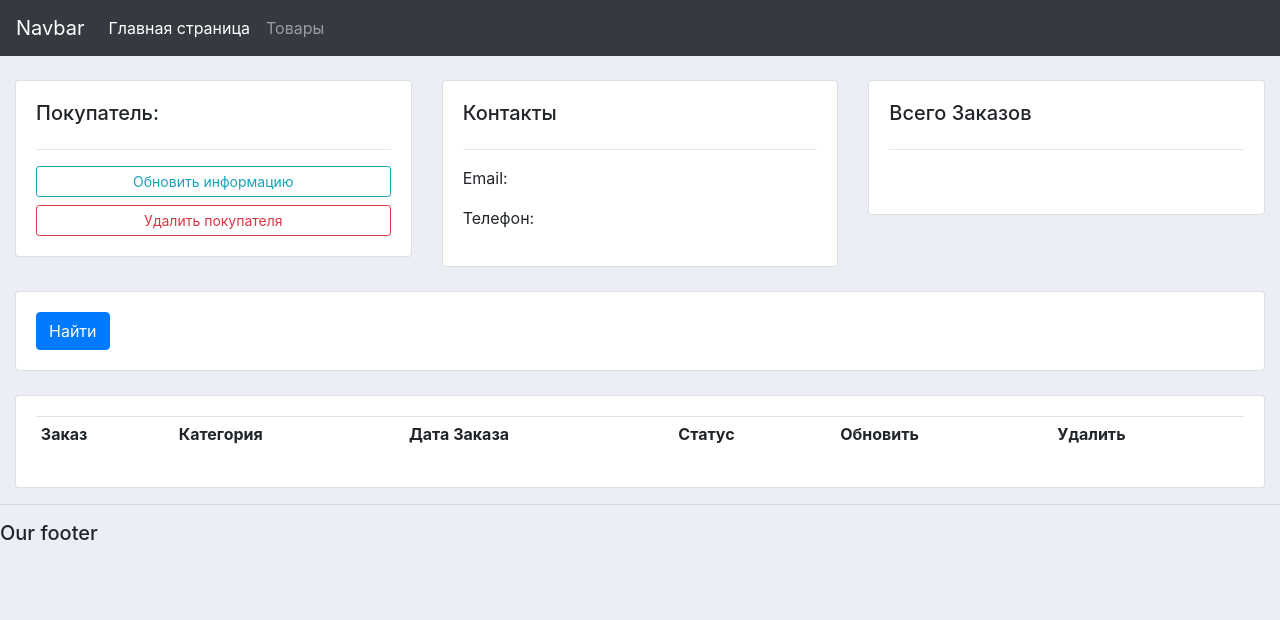
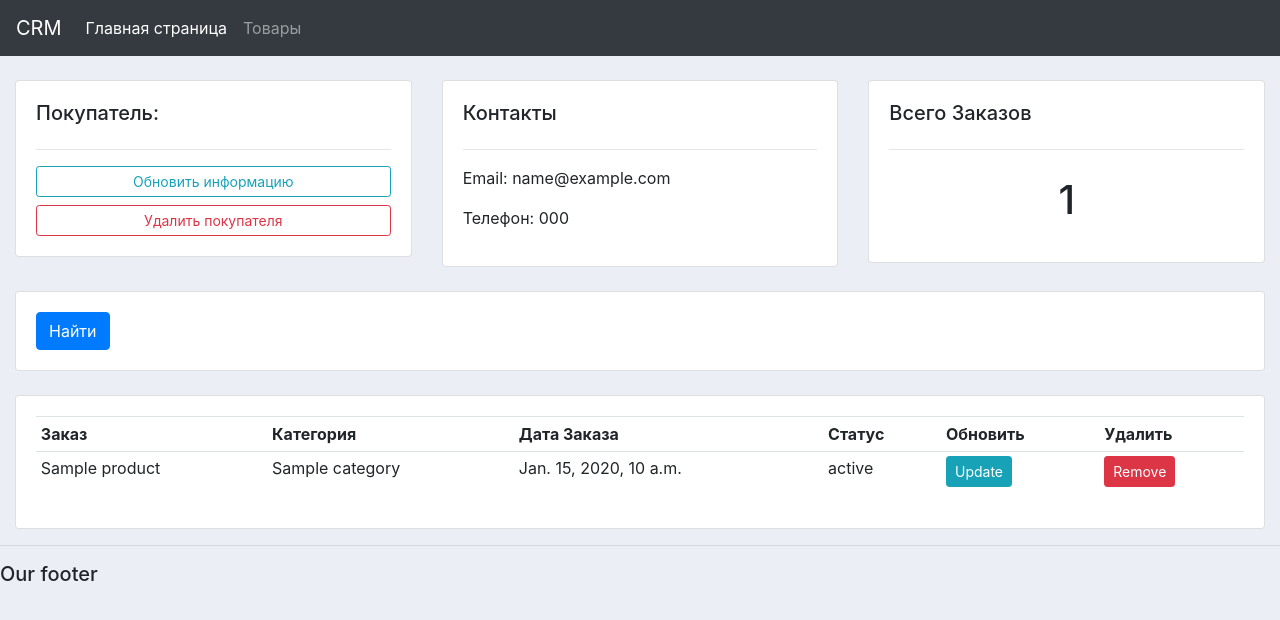
Before and after one commit to NoNamePoint/PlatformDjango, a Django app: template crm1/accounts/templates/accounts/customer.html in a window 1280 px wide. Shown: the top 620 px of the page. Run offline with Django 3.2, Linux system fonts and the light colour scheme; the template is opened without the code that fills it: most values are stand-ins (such as "Sample title", 1, 10 or a date in 2020); lists and menus that the app fills with data are empty; some libraries are stand-ins or nearby versions.

Commit message:
created urls, views and alter admin panel

```diff
--- a/crm1/accounts/templates/accounts/customer.html
+++ b/crm1/accounts/templates/accounts/customer.html
@@ -19,8 +19,8 @@
         <div class="card card-body">
             <h5>Контакты</h5>
             <hr>
-            <p>Email: </p>
-            <p>Телефон: </p>
+            <p>Email: {{ customers.email }} </p>
+            <p>Телефон: {{ customers.phone }}</p>
         </div>
     </div>
 
@@ -28,7 +28,7 @@
         <div class="card card-body">
             <h5>Всего Заказов</h5>
             <hr>
-            <h1 style="text-align: center; padding: 10px"></h1>
+            <h1 style="text-align: center; padding: 10px">{{total_order}}</h1>
         </div>
     </div>
 </div>
@@ -60,7 +60,18 @@
                     <th>Обновить</th>
                     <th>Удалить</th>
                 </tr>
+                {% for order in orders %}
+                <tr>
 
+                        <td>{{order.product}}</td>
+                        <td>{{order.product.category}}</td>
+                        <td>{{order.date_created}}</td>
+                        <td>{{order.status}}</td>
+                        <td><a class="btn btn-sm btn-info" href="">Update</a></td>
+                        <td><a class="btn btn-sm btn-danger" href="">Remove</a></td>
+
+                </tr>
+                {% endfor %}
             </table>
         </div>
     </div>
--- a/crm1/accounts/templates/accounts/dashboard.html
+++ b/crm1/accounts/templates/accounts/dashboard.html
@@ -19,6 +19,9 @@
                 </tr>
                 {% for customer in customers %}
                 <tr>
+                    <td>
+                        <a href="{% url 'customer' customer.id %}">Show info</a>
+                    </td>
                     <td>
                         {{customer.name}}
 
--- a/crm1/accounts/templates/accounts/navbar.html
+++ b/crm1/accounts/templates/accounts/navbar.html
@@ -1,7 +1,7 @@
 {% load static %}
 
 <nav class="navbar navbar-expand-lg navbar-dark bg-dark">
-    <a class="navbar-brand" href="#">Navbar</a>
+    <a class="navbar-brand" href="#">CRM</a>
     <button class="navbar-toggler" type="button" data-toggle="collapse" data-target="#navbarNav"
         aria-controls="navbarNav" aria-expanded="false" aria-label="Toggle navigation">
         <span class="navbar-toggler-icon"></span>
@@ -9,10 +9,10 @@
     <div class="collapse navbar-collapse" id="navbarNav">
         <ul class="navbar-nav">
             <li class="nav-item active">
-                <a class="nav-link" href="#">Главная страница</a>
+                <a class="nav-link" href="{% url 'home' %}">Главная страница</a>
             </li>
             <li class="nav-item">
-                <a class="nav-link" href="#">Товары</a>
+                <a class="nav-link" href="{% url 'products' %}">Товары</a>
             </li>
         </ul>
     </div>
--- a/crm1/accounts/urls.py
+++ b/crm1/accounts/urls.py
@@ -3,7 +3,7 @@ from . import views
 
 
 urlpatterns = [
-    path('', views.home),
-    path('products/', views.products),
-    path('customer/<str:primary_key>/', views.customer),
+    path('', views.home, name = 'home'),
+    path('products/', views.products, name = 'products'),
+    path('customer/<str:primary_key>/', views.customer, name = 'customer'),
 ]
--- a/crm1/accounts/views.py
+++ b/crm1/accounts/views.py
@@ -26,6 +26,7 @@ def products(request):
 
 def customer(request, primary_key):
     customers = Customer.objects.get(id=primary_key)
-    order = customers.order_set.all()
-    context = {'customers': customers, 'order': order}
+    orders = customers.order_set.all()
+    total_order = orders.count()
+    context = {'customers': customers, 'orders': orders, 'total_order': total_order}
     return render(request, 'accounts/customer.html', context=context)
```
Also changed, not shown: 1 other file.
